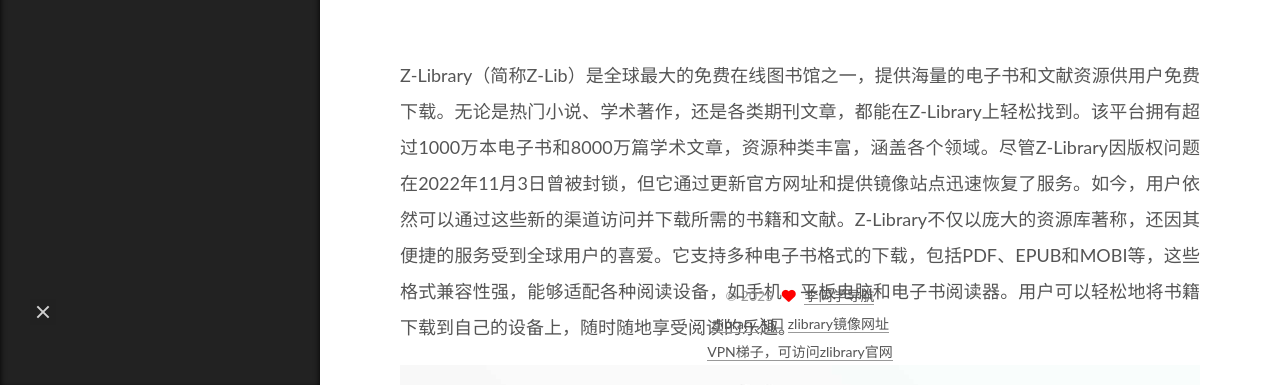
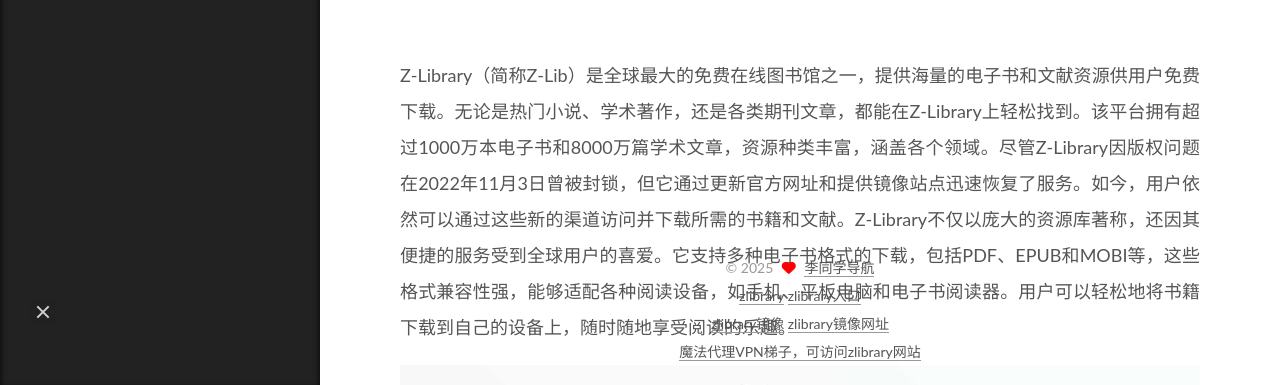
Before and after one commit to z-libraryske/z-libraryske.github.io, a plain HTML site: page p/zlibraryrukou.html in a window 1280 px wide. Shown: the part 414-799 px from the top of the page. Drawn offline with nearby package versions, Linux system fonts and the light colour scheme.

Commit message:
Update zlibraryrukou.html

```diff
--- a/p/zlibraryrukou.html
+++ b/p/zlibraryrukou.html
@@ -228,9 +228,11 @@
         </div>
 
            <div class="links">
-<a href="https://zlibraryzlibue.github.io/p/z-library.html" >zlibrary入口</a>
-<a href="https://z-librarysb.github.io/p/zlibrary.html" >zlibrary镜像网址</a><br>
-<a href="http://ip.harmonylink.net/share/k4y20r" target="_blank" >VPN梯子，可访问zlibrary官网</a>
+<a href="https://z-librarymid.github.io/p/zlibrary.html" >zlibrary</a>
+<a href="https://z-libraryimc.github.io/p/zlibrary.html" >zlibrary入口</a><br>
+<a href="https://z-librarymid.github.io/" >zlibrary镜像</a>
+<a href="https://z-libraryske.github.io/p/zlibrary.html" >zlibrary镜像网址</a><br>
+<a href="http://ip.harmonylink.net/share/k4y20r" target="_blank" >魔法代理VPN梯子，可访问zlibrary网站</a>
         </div>
 
     </div>
```
